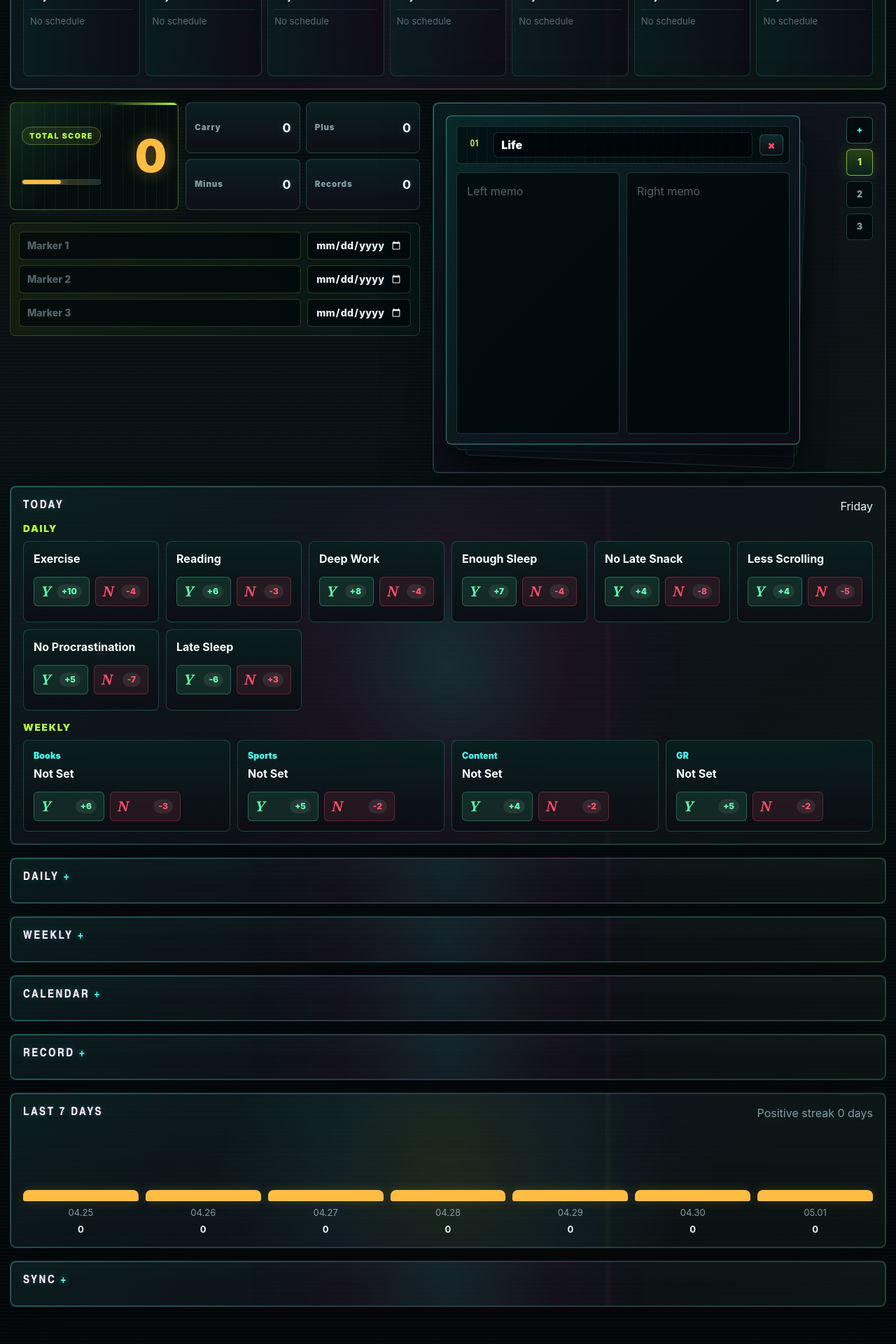
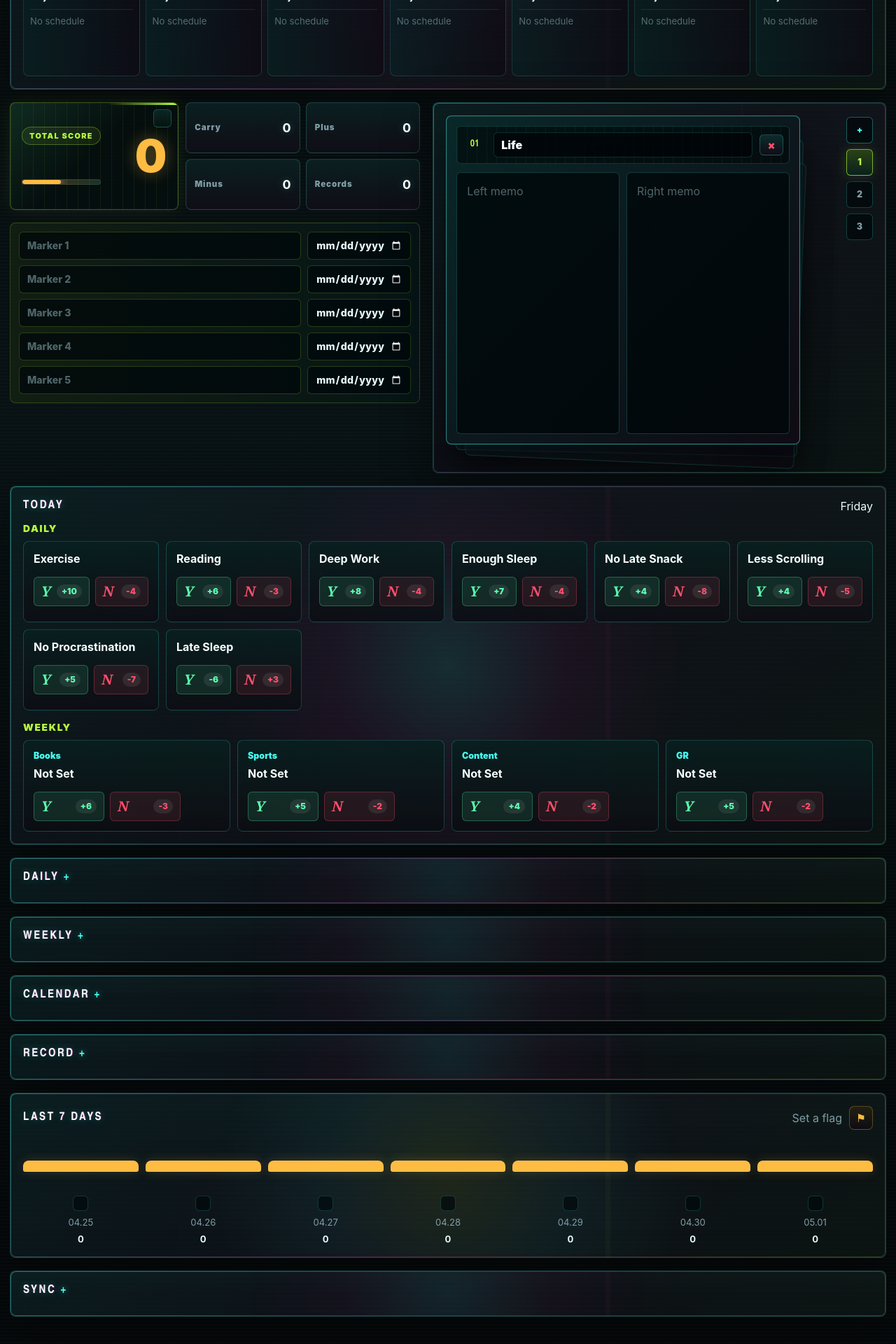
Before and after one commit to Link-Code-ASH/dash-board, a React (Vite) app: page / in a window 1280 px wide. Shown: the part 606-2526 px from the top of the page at 70% size. Built offline with nearby package versions, Linux system fonts and the light colour scheme.

Commit message:
Update dashboard memo and tracking UI

```diff
--- a/src/App.jsx
+++ b/src/App.jsx
@@ -124,7 +124,7 @@ function normalizeWeeklyPlan(plan, categories) {
 }
 
 function normalizeDateMarkers(markers) {
-  return Array.from({ length: 3 }, (_, index) => ({
+  return Array.from({ length: 5 }, (_, index) => ({
     text: markers?.[index]?.text || "",
     date: markers?.[index]?.date || "",
   }));
@@ -157,6 +157,8 @@ function createFallbackState() {
     days: {},
     memos: normalizeMemos(),
     calendar: {},
+    routineAttempts: {},
+    flaggedDate: "",
     presets: clonePresets(),
     categories,
     weeklyPlan: createEmptyWeeklyPlan(categories),
@@ -172,6 +174,8 @@ function normalizeState(source) {
     days: source?.days && typeof source.days === "object" ? source.days : {},
     memos: normalizeMemos(source?.memos),
     calendar: source?.calendar && typeof source.calendar === "object" ? source.calendar : {},
+    routineAttempts: source?.routineAttempts && typeof source.routineAttempts === "object" ? source.routineAttempts : {},
+    flaggedDate: source?.flaggedDate || "",
     presets: normalizePresets(source?.presets),
     categories,
     weeklyPlan: normalizeWeeklyPlan(source?.weeklyPlan, categories),
@@ -572,6 +576,7 @@ function App() {
 
   const entries = data.days[selectedDate] || [];
   const weekday = getWeekdayMeta(selectedDate);
+  const routineTried = Boolean(data.routineAttempts?.[selectedDate]);
 
   const getEntries = (dateKey = selectedDate) => (Array.isArray(data.days[dateKey]) ? data.days[dateKey] : []);
   const getDayTotal = (dateKey) => getEntries(dateKey).reduce((sum, entry) => sum + entry.score, 0);
@@ -616,6 +621,22 @@ function App() {
           choice,
         });
       }
+      return draft;
+    });
+  };
+
+  const toggleRoutineAttempt = () => {
+    saveData((draft) => {
+      draft.routineAttempts = draft.routineAttempts || {};
+      if (draft.routineAttempts[selectedDate]) delete draft.routineAttempts[selectedDate];
+      else draft.routineAttempts[selectedDate] = true;
+      return draft;
+    });
+  };
+
+  const toggleFlaggedDate = () => {
+    saveData((draft) => {
+      draft.flaggedDate = draft.flaggedDate === selectedDate ? "" : selectedDate;
       return draft;
     });
   };
@@ -840,7 +861,7 @@ function App() {
       h(
         "div",
         { className: "daily-left-rail" },
-        h(ScorePanel, { entryCount: entries.length, scoreInfo }),
+        h(ScorePanel, { entryCount: entries.length, onToggleAttempt: toggleRoutineAttempt, routineTried, scoreInfo }),
         h(DateMarkerPanel, { dateMarkers: data.dateMarkers, updateDateMarker }),
       ),
       h(MemoPanel, {
@@ -899,7 +920,7 @@ function App() {
       onToggle: () => togglePanel("record"),
       removeEntry,
     }),
-    h(HistoryPanel, { getDayTotal, selectedDate }),
+    h(HistoryPanel, { flaggedDate: data.flaggedDate, getDayTotal, onToggleFlag: toggleFlaggedDate, routineAttempts: data.routineAttempts, selectedDate }),
         )
       : h(PlannerView),
     h(SyncPanel, {
@@ -1189,7 +1210,7 @@ function MemoPanel({ activeMemoId, addMemoCard, cards, removeMemoCard, setActive
   );
 }
 
-function ScorePanel({ entryCount, scoreInfo }) {
+function ScorePanel({ entryCount, onToggleAttempt, routineTried, scoreInfo }) {
   const totalClass = scoreInfo.total < 0 ? "negative" : scoreInfo.total === 0 ? "neutral" : "";
   const fillClass = scoreInfo.total > 0 ? "positive" : scoreInfo.total < 0 ? "negative" : "neutral";
   return h(
@@ -1200,6 +1221,18 @@ function ScorePanel({ entryCount, scoreInfo }) {
       { className: "score-meter" },
       h("span", { className: "score-kicker" }, "Total Score"),
       h("div", { className: `score-number ${totalClass}` }, formatScore(scoreInfo.total)),
+      h(
+        "button",
+        {
+          className: `attempt-check ${routineTried ? "checked" : ""}`,
+          type: "button",
+          "aria-pressed": String(routineTried),
+          "aria-label": "Tried today",
+          title: "Tried today",
+          onClick: onToggleAttempt,
+        },
+        routineTried ? "\u2713" : "",
+      ),
       h("div", { className: "score-track", "aria-hidden": "true" }, h("span", { className: fillClass, style: { width: `${Math.max(0, Math.min(100, 50 + scoreInfo.total * 2))}%` } })),
     ),
     h(
@@ -1419,23 +1452,49 @@ function RecordPanel({ clearSelectedDay, entries, isOpen, onToggle, removeEntry
   });
 }
 
-function HistoryPanel({ getDayTotal, selectedDate }) {
+function HistoryPanel({ flaggedDate, getDayTotal, onToggleFlag, routineAttempts, selectedDate }) {
   const days = Array.from({ length: 7 }, (_, index) => {
     const date = new Date(`${selectedDate}T00:00:00`);
     date.setDate(date.getDate() - (6 - index));
     const key = toDateKey(date);
-    return { key, total: getDayTotal(key) };
+    return { key, flagged: key === flaggedDate, total: getDayTotal(key), tried: Boolean(routineAttempts?.[key]) };
   });
   const maxAbs = Math.max(10, ...days.map((day) => Math.abs(day.total)));
-  let streak = 0;
-  for (let index = days.length - 1; index >= 0; index -= 1) {
-    if (days[index].total <= 0) break;
-    streak += 1;
+  let uncheckedSinceFlag = 0;
+  if (flaggedDate && flaggedDate < selectedDate) {
+    let cursor = flaggedDate;
+    let guard = 0;
+    while (cursor < selectedDate && guard < 10000) {
+      if (!routineAttempts?.[cursor]) uncheckedSinceFlag += 1;
+      cursor = addDays(cursor, 1);
+      guard += 1;
+    }
   }
+  const flagSummary = flaggedDate ? `Unchecked ${uncheckedSinceFlag} days` : "Set a flag";
   return h(
     "section",
     { className: "history-panel", "aria-label": "Last 7 days" },
-    h("div", { className: "section-heading" }, h("h2", null, "Last 7 Days"), h("span", null, `Positive streak ${streak} days`)),
+    h(
+      "div",
+      { className: "section-heading history-heading" },
+      h("h2", null, "Last 7 Days"),
+      h(
+        "div",
+        { className: "history-heading-actions" },
+        h("span", null, flagSummary),
+        h(
+          "button",
+          {
+            className: `flag-button ${flaggedDate === selectedDate ? "active" : ""}`,
+            type: "button",
+            title: flaggedDate === selectedDate ? "Remove flag from selected date" : "Flag selected date",
+            "aria-pressed": String(flaggedDate === selectedDate),
+            onClick: onToggleFlag,
+          },
+          "\u2691",
+        ),
+      ),
+    ),
     h(
       "div",
       { className: "history-bars" },
@@ -1444,6 +1503,8 @@ function HistoryPanel({ getDayTotal, selectedDate }) {
           "div",
           { className: "history-day", key: day.key },
           h("div", { className: `history-fill ${day.total > 0 ? "plus" : day.total < 0 ? "minus" : ""}`, style: { height: `${Math.max(16, (Math.abs(day.total) / maxAbs) * 112)}px` } }),
+          h("span", { className: `history-flag ${day.flagged ? "active" : ""}`, title: day.flagged ? "Flagged date" : "" }, day.flagged ? "\u2691" : ""),
+          h("span", { className: `history-attempt ${day.tried ? "checked" : ""}`, title: day.tried ? "Routine tried" : "Routine not checked" }, day.tried ? "\u2713" : ""),
           h("span", { className: "history-date" }, day.key.slice(5).replace("-", ".")),
           h("strong", { className: "history-score" }, formatScore(day.total)),
         ),
--- a/src/styles.css
+++ b/src/styles.css
@@ -447,6 +447,49 @@ input[type="date"] {
   overflow: hidden;
 }
 
+.attempt-check {
+  width: 26px;
+  height: 26px;
+  display: inline-grid;
+  place-items: center;
+  border: 1px solid rgba(70, 255, 242, 0.24);
+  border-radius: 6px;
+  background:
+    linear-gradient(180deg, rgba(70, 255, 242, 0.12), rgba(183, 255, 60, 0.04)),
+    rgba(1, 8, 10, 0.72);
+  color: transparent;
+  padding: 0;
+  font-size: 0.82rem;
+  font-weight: 950;
+  line-height: 1;
+  position: absolute;
+  top: 9px;
+  right: 9px;
+  z-index: 2;
+  transition:
+    border-color 180ms ease,
+    box-shadow 180ms ease,
+    color 180ms ease,
+    transform 180ms var(--ease-soft);
+}
+
+.attempt-check:hover {
+  transform: translateY(-1px);
+  border-color: rgba(183, 255, 60, 0.5);
+  box-shadow: 0 0 18px rgba(183, 255, 60, 0.12);
+}
+
+.attempt-check.checked {
+  border-color: rgba(183, 255, 60, 0.68);
+  color: #061006;
+  background:
+    linear-gradient(180deg, rgba(183, 255, 60, 0.2), rgba(70, 255, 242, 0.07)),
+    var(--acid);
+  box-shadow:
+    0 0 0 1px rgba(183, 255, 60, 0.08),
+    0 0 18px rgba(183, 255, 60, 0.13);
+}
+
 .date-marker-panel {
   border: 1px solid rgba(183, 255, 60, 0.2);
   border-radius: 8px;
@@ -1969,9 +2012,49 @@ input::placeholder {
   min-height: 150px;
 }
 
+.history-heading {
+  gap: 12px;
+}
+
+.history-heading-actions {
+  display: flex;
+  align-items: center;
+  gap: 10px;
+}
+
+.flag-button {
+  width: 34px;
+  height: 34px;
+  display: inline-grid;
+  place-items: center;
+  border: 1px solid rgba(255, 188, 66, 0.3);
+  border-radius: 7px;
+  background:
+    linear-gradient(180deg, rgba(255, 188, 66, 0.12), rgba(255, 45, 184, 0.04)),
+    rgba(1, 8, 10, 0.72);
+  color: var(--gold);
+  font-size: 1rem;
+  line-height: 1;
+  transition:
+    transform 180ms var(--ease-soft),
+    border-color 180ms ease,
+    box-shadow 180ms ease,
+    background 180ms ease;
+}
+
+.flag-button:hover,
+.flag-button.active {
+  transform: translateY(-1px);
+  border-color: rgba(255, 188, 66, 0.68);
+  background:
+    linear-gradient(180deg, rgba(255, 188, 66, 0.24), rgba(255, 45, 184, 0.08)),
+    rgba(20, 12, 3, 0.88);
+  box-shadow: 0 0 18px rgba(255, 188, 66, 0.16);
+}
+
 .history-day {
   display: grid;
-  grid-template-rows: 1fr auto auto;
+  grid-template-rows: 1fr auto auto auto auto;
   gap: 8px;
   min-width: 0;
   text-align: center;
@@ -1995,6 +2078,42 @@ input::placeholder {
 .history-fill.minus {
   background: var(--minus);
   box-shadow: 0 0 16px rgba(255, 79, 109, 0.2);
+}
+
+.history-flag {
+  height: 18px;
+  display: inline-grid;
+  place-items: center;
+  justify-self: center;
+  color: transparent;
+  font-size: 0.95rem;
+  line-height: 1;
+}
+
+.history-flag.active {
+  color: var(--gold);
+  filter: drop-shadow(0 0 8px rgba(255, 188, 66, 0.38));
+}
+
+.history-attempt {
+  width: 22px;
+  height: 22px;
+  display: inline-grid;
+  place-items: center;
+  justify-self: center;
+  border: 1px solid rgba(70, 255, 242, 0.18);
+  border-radius: 6px;
+  background: rgba(1, 8, 10, 0.68);
+  color: transparent;
+  font-size: 0.82rem;
+  font-weight: 950;
+}
+
+.history-attempt.checked {
+  border-color: rgba(183, 255, 60, 0.58);
+  background: var(--acid);
+  color: #061006;
+  box-shadow: 0 0 14px rgba(183, 255, 60, 0.16);
 }
 
 .history-date,
```
